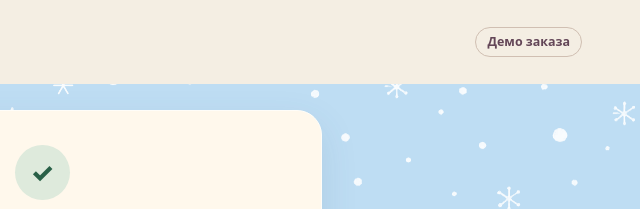
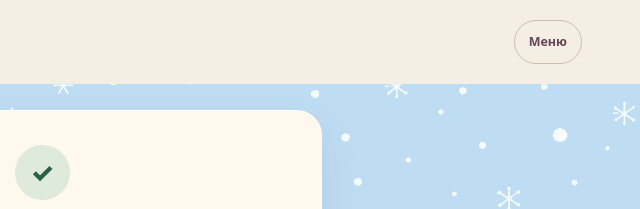
Before and after one commit to mandrikai/happy-time-preview, a plain HTML site: page santa-order.html in a window 1280 px wide. Shown: the top 209 px of the page, 598-1238 px from the left. Drawn offline with Linux system fonts and the light colour scheme.

Commit message:
Добавить ссылку на меню в шапку заказа

```diff
--- a/santa-order.css
+++ b/santa-order.css
@@ -46,7 +46,19 @@ h2 { font-size: clamp(1.2rem, 2.2vw, 1.65rem); font-weight: 850; }
   color: #321527;
   text-shadow: 0 .025em 0 #200d1a22, 0 .045em .04em #381e3128;
 }
-.demo-tag { color: var(--muted); border: 1px solid #d0bfb2; padding: 5px 11px; border-radius: 99px; font-size: .78rem; font-weight: 700; white-space: nowrap; }
+.site-menu {
+  display: inline-flex;
+  align-items: center;
+  min-height: 44px;
+  padding-inline: 14px;
+  border: 1px solid #d0bfb2;
+  border-radius: 99px;
+  color: var(--muted);
+  font-size: .78rem;
+  font-weight: 700;
+  text-decoration: none;
+}
+.site-menu:hover { color: var(--berry); }
 .snow {
   --snow-tile-height: max(390px, 42vw);
   --snow-filter: grayscale(1) brightness(.527) contrast(16);
--- a/santa-order.html
+++ b/santa-order.html
@@ -7,7 +7,7 @@
   <meta name="theme-color" content="#f4eee3">
   <link rel="icon" href="logo.png">
   <link rel="stylesheet" href="site-footer.css?v=contact-row">
-  <link rel="stylesheet" href="santa-order.css?v=responsive-docs">
+  <link rel="stylesheet" href="santa-order.css?v=header-menu">
   <script src="santa-order.js" defer></script>
   <title>Заказ оформлен · Happy Time</title>
 </head>
@@ -15,7 +15,7 @@
   <header class="site-header">
     <div class="shell header-inner">
       <a class="brand" href="./"><span class="clay-wordmark clay-lettering"><span>Happy</span> <span>Time</span></span></a>
-      <span class="demo-tag">Демо заказа</span>
+      <a class="site-menu" href="./">Меню</a>
     </div>
   </header>
   <main class="snow" id="main" data-page="order">
--- a/santa.css
+++ b/santa.css
@@ -28,7 +28,7 @@ html.santa-snow-background {
   min-height: 44px;
   color: var(--clay-ink);
   font-weight: 800;
-  text-underline-offset: 4px;
+  text-decoration: none;
 }
 .santa-heading { margin-bottom: clamp(22px, 4vw, 40px); }
 .santa-panel > header.santa-heading { text-align: center; }
```
Also changed, not shown: santa-checkout.html (+2 -2 lines), santa-order-consent.html (+2 -2 lines), santa-order-contacts.html (+2 -2 lines), santa-order-offer.html (+2 -2 lines), santa-order-preview.html (+2 -2 lines), santa-order-privacy.html (+2 -2 lines), santa-order-refunds.html (+2 -2 lines), santa-order-tariffs.html (+2 -2 lines), santa-upload.html (+2 -2 lines), santa.html (+1 -1 lines).
